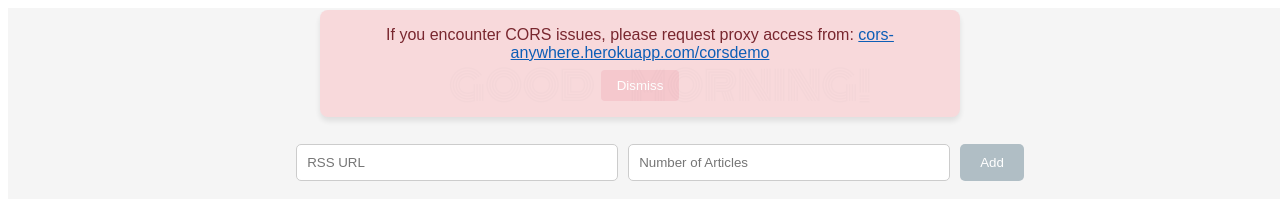
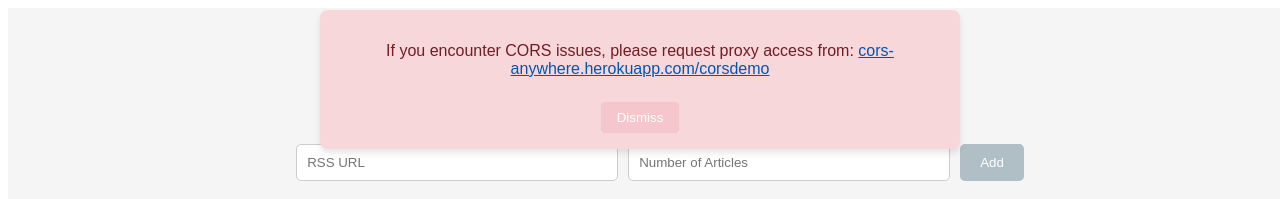
Before and after one commit to hengziying/React-Morning-Dashboard, a React (Create React App) app: page / in a window 1280 px wide. Shown: the top 199 px of the page. Built offline with nearby package versions, Linux system fonts and the light colour scheme; no server answers.

Commit message:
update app

```diff
--- a/src/App.js
+++ b/src/App.js
@@ -3,7 +3,6 @@ import Dashboard from "./component/Dashboard";
 import LayoutForm from "./component/LayoutForm";
 import UrlForm from "./component/UrlForm";
 import FeedList from "./component/FeedList";
-
 
 export default function App() {
   const savedUrls = JSON.parse(localStorage.getItem("urls")) || [
@@ -80,9 +79,7 @@ export default function App() {
               cors-anywhere.herokuapp.com/corsdemo
             </a>
           </p>
-          <button className="dismiss-button" onClick={() => setShowProxyAlert(false)}>
-            Dismiss
-          </button>
+          <button onClick={() => setShowProxyAlert(false)}>Dismiss</button>
         </div>
       )}
       <Dashboard />
--- a/src/index.css
+++ b/src/index.css
@@ -235,12 +235,6 @@ a.feed-link:hover {
   box-shadow: 0 4px 6px rgba(0, 0, 0, 0.1);
   border-radius: 8px;
   text-align: center;
-  pointer-events: none; /* Ensures the alert does not block interactions */
-  opacity: 0.95;
-}
-
-.proxy-alert p {
-  margin: 0;
 }
 
 .proxy-alert a {
@@ -248,16 +242,11 @@ a.feed-link:hover {
   text-decoration: underline;
 }
 
-.dismiss-button {
+.proxy-alert button {
   margin-top: 8px;
   padding: 8px 16px;
   background: #f5c6cb;
   border: none;
   border-radius: 4px;
   cursor: pointer;
-  pointer-events: auto; /* Enables interaction only with the button */
 }
-
-.dismiss-button:hover {
-  background: #f1b0b7;
-}
```
